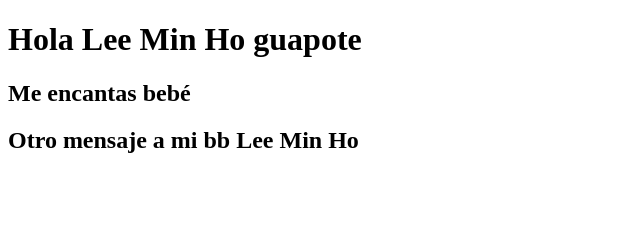
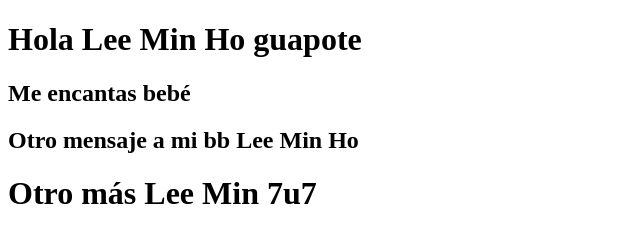
Before and after one commit to lexpin23/hello-world-git, a plain HTML site: page index.html in a window 1280 px wide. Shown: the whole page, without its empty margins (0-640 px from the left). Drawn offline with Linux system fonts and the light colour scheme.

Commit message:
Se agregó un título más

```diff
--- a/index.html
+++ b/index.html
@@ -10,6 +10,8 @@
     <h1>Hola Lee Min Ho guapote</h1>
     <h2>Me encantas bebé</h2>
     <h2>Otro mensaje a mi bb Lee Min Ho</h2>
+
+    <h1>Otro más Lee Min 7u7</h1>
 </body>
 
 </html>
```
